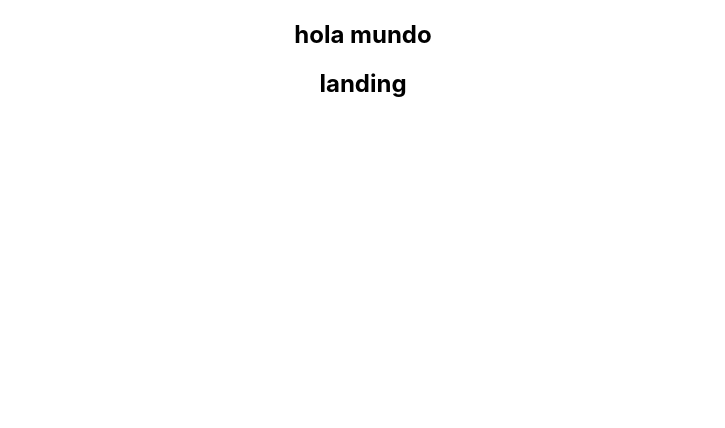
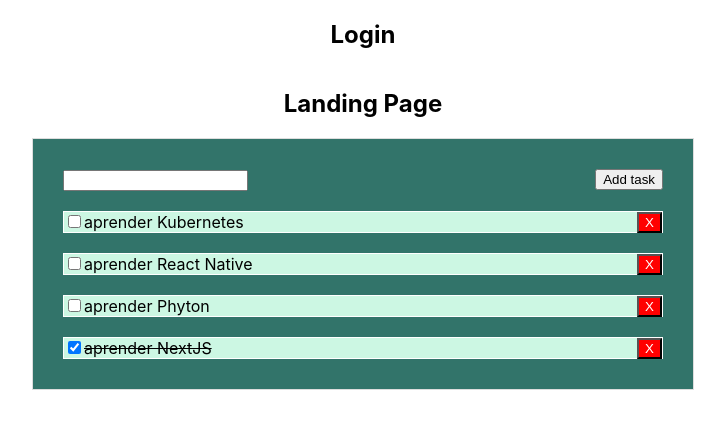
Before and after one commit to Lucas-Quiroga/UI-React, a React (Create React App) app: page / in a window 1280 px wide. Shown: the top 428 px of the page, without its empty margins (277-1002 px from the left). Built offline with nearby package versions, Linux system fonts and the light colour scheme.

Commit message:
funcionalidad terminada

```diff
--- a/src/App.css
+++ b/src/App.css
@@ -1,38 +1,20 @@
-.App {
-  text-align: center;
+.App{
+  display: flex;
+  align-items: center;
+  justify-content: center;
+  flex-direction: column;
 }
 
-.App-logo {
-  height: 40vmin;
-  pointer-events: none;
+.container{
+  margin: auto;
+  width: 50%;
+  border: 1px solid #ddd;
+  background-color: #32746a;
+  padding: 10px;
 }
 
-@media (prefers-reduced-motion: no-preference) {
-  .App-logo {
-    animation: App-logo-spin infinite 20s linear;
-  }
+.add-btn{
+  float: right;
+  background-color: red;
+  color: #fff;
 }
-
-.App-header {
-  background-color: #282c34;
-  min-height: 100vh;
-  display: flex;
-  flex-direction: column;
-  align-items: center;
-  justify-content: center;
-  font-size: calc(10px + 2vmin);
-  color: white;
-}
-
-.App-link {
-  color: #61dafb;
-}
-
-@keyframes App-logo-spin {
-  from {
-    transform: rotate(0deg);
-  }
-  to {
-    transform: rotate(360deg);
-  }
-}
--- a/src/App.js
+++ b/src/App.js
@@ -1,12 +1,14 @@
 import "./App.css";
 import Login from "./Components/Login/Login";
 import Landing from "./Components/Landing/Landing";
+import Tasks from "./Components/Tasks/Tasks";
 
 function App() {
   return (
     <div className="App">
       <Login />
       <Landing />
+      <Tasks />
     </div>
   );
 }
--- a/src/Components/Landing/Landing.jsx
+++ b/src/Components/Landing/Landing.jsx
@@ -1,7 +1,7 @@
 import React from "react";
 
 const Landing = () => {
-  return <h2>landing</h2>;
+  return <h2>Landing Page</h2>;
 };
 
 export default Landing;
--- a/src/Components/Login/Login.jsx
+++ b/src/Components/Login/Login.jsx
@@ -1,7 +1,7 @@
 import React from "react";
 
 const Login = () => {
-  return <h2>hola mundo</h2>;
+  return <h2>Login</h2>;
 };
 
 export default Login;
--- /dev/null
+++ b/src/Components/Tasks/TaskForm.jsx
@@ -0,0 +1,27 @@
+import React, {useState} from 'react'
+
+export default function TaskForm({addTask}) {
+
+    const [userInput, setUserInput] = useState('')
+
+    const handleOnChange = (e) => {
+        setUserInput(e.currentTarget.value)
+    }
+
+    const handleSubmit = (e) => {
+        e.preventDefault()
+        if(userInput.trim() !== ''){
+            addTask(userInput)
+            setUserInput('')
+        }
+    }
+
+  return (
+    <div style={{margin: 20}}>
+      <form onSubmit = {handleSubmit} >
+        <input type="text" value={userInput} onChange={handleOnChange} />
+        <button style={{float: 'right'}}>Add task</button>
+      </form>
+    </div>
+  )
+}
--- /dev/null
+++ b/src/Components/Tasks/TaskItem.jsx
@@ -0,0 +1,24 @@
+import React from "react";
+
+export default function TaskItem({ task, onComplete, onDeleteItem }) {
+  const getStyle = () => {
+    return {
+      textDecoration: task.completed ? "line-through" : "none",
+      margin: "20px",
+      border: "1px solid #fff",
+      backgroundColor: "#ccf7e3",
+    };
+  };
+
+  return (
+    <div style={getStyle()}>
+      <input
+        type="checkbox"
+        checked={task.completed}
+        onChange={() => onComplete(task.id)}
+      />
+      {task.task}
+      <button className="add-btn" onClick={() => onDeleteItem(task.id)}>X</button>
+    </div>
+  );
+}
--- /dev/null
+++ b/src/Components/Tasks/Tasks.jsx
@@ -0,0 +1,42 @@
+import React from "react";
+import { useState } from "react";
+import data from "../../data.json";
+import TasksList from "./TasksList";
+import TaskForm from "./TaskForm";
+
+export default function Tasks() {
+  const [tasks, setTasks] = useState(data);
+  const onComplete = (id) => {
+    console.log("task", id);
+
+    setTasks(
+      tasks.map((task) => {
+        return task.id === Number(id)
+          ? { ...task, completed: !task.completed }
+          : { ...task };
+      })
+    );
+  };
+
+  const onDeleteItem = (id) => {
+    //filtrando la lista de tareas
+    setTasks([...tasks].filter((task) => task.id !== id));
+  };
+
+  const addTask = (newTask) => {
+    console.log('newTask', newTask)
+    let newItem = {id: +new Date(), task: newTask, completed: false}
+    setTasks([...tasks, newItem])
+  }
+
+  return (
+    <div className="container">
+      <TaskForm addTask={addTask} />
+      <TasksList
+        tasks={tasks}
+        onComplete={onComplete}
+        onDeleteItem={onDeleteItem}
+      />
+    </div>
+  );
+}
--- /dev/null
+++ b/src/Components/Tasks/TasksList.jsx
@@ -0,0 +1,16 @@
+import React from "react";
+import TaskItem from "./TaskItem";
+
+export default function TasksList({ tasks, onComplete, onDeleteItem }) {
+  return (
+    <div>
+      {tasks.map((task, index) => (
+        <TaskItem key={`task-${index}`}
+          task={task}
+          onComplete={onComplete}
+          onDeleteItem={onDeleteItem}
+        />
+      ))}
+    </div>
+  );
+}
--- /dev/null
+++ b/src/data.json
@@ -0,0 +1,22 @@
+[
+  {
+    "id": 1,
+    "task": "aprender Kubernetes",
+    "completed": false
+  },
+  {
+    "id": 2,
+    "task": "aprender React Native",
+    "completed": false
+  },
+  {
+    "id": 3,
+    "task": "aprender Phyton",
+    "completed": false
+  },
+  {
+    "id": 4,
+    "task": "aprender NextJS",
+    "completed": true
+  }
+]
```
Also changed, not shown: src/logo.svg (deleted).
